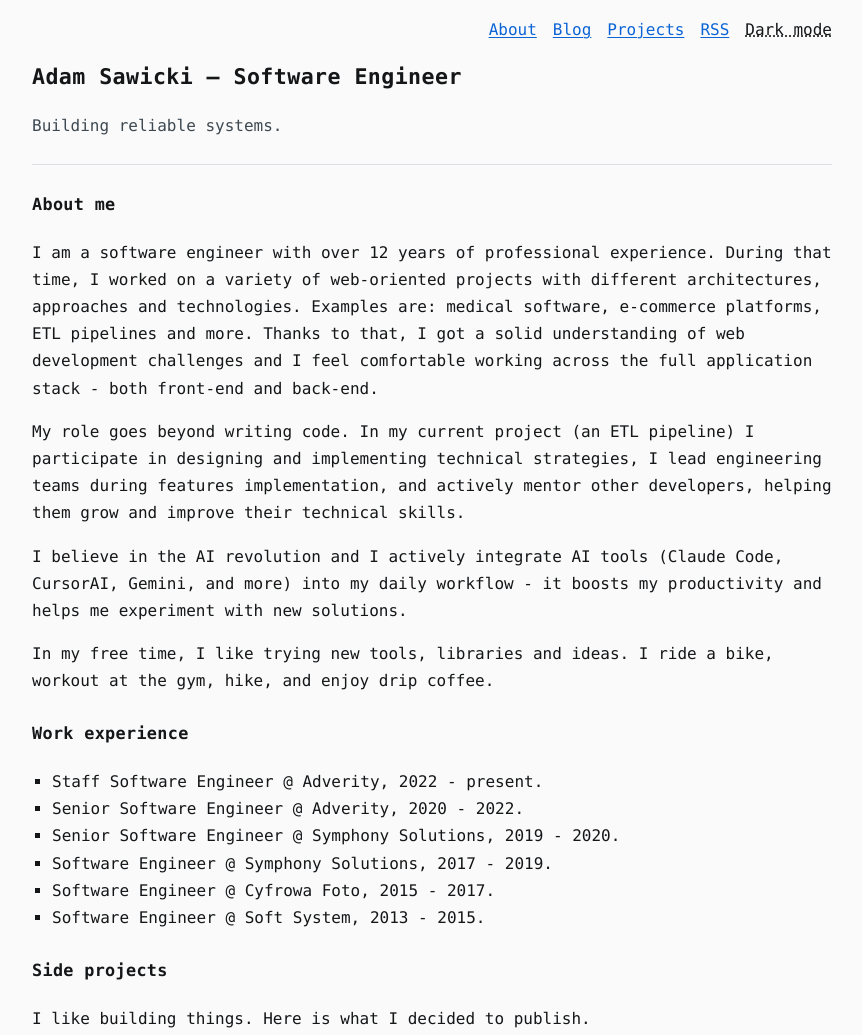
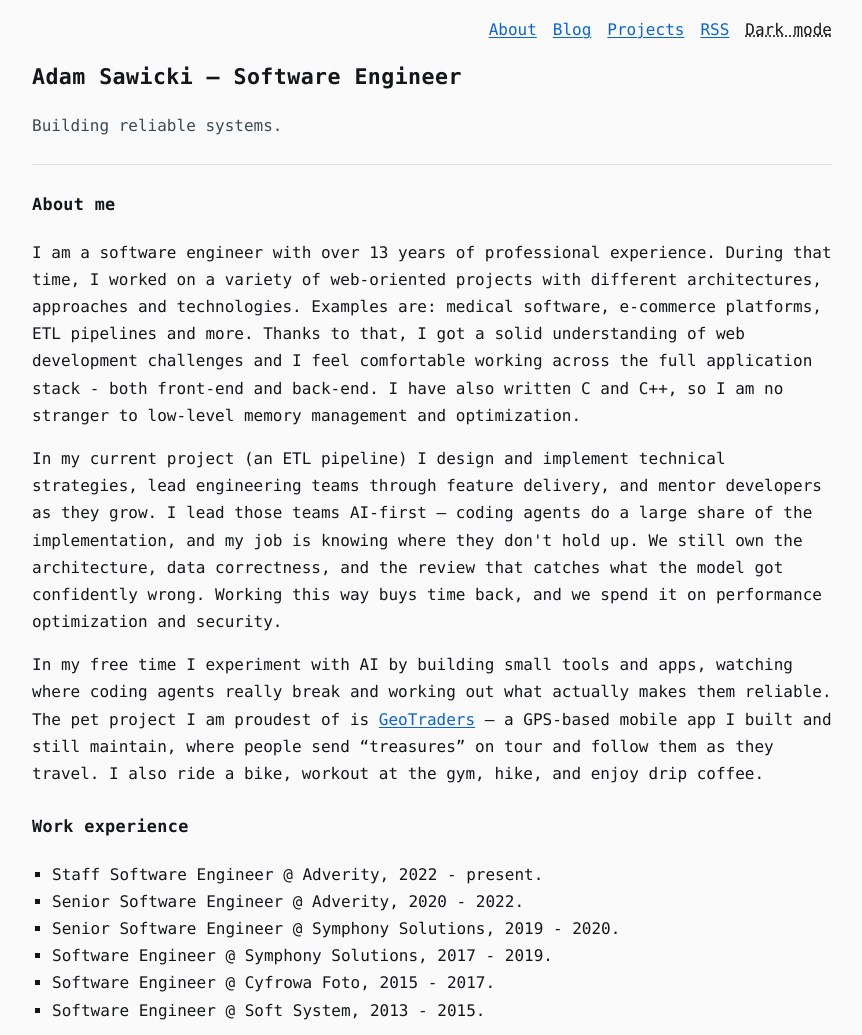
Before and after one commit to frycz/frycz.github.io, a Gatsby site: page / in a window 1280 px wide. Shown: the top 1035 px of the page, without its empty margins (208-1070 px from the left). Built offline with nearby package versions, Linux system fonts and the light colour scheme; Gatsby itself is replaced by a stand-in of ours.

Commit message:
update about

```diff
--- a/src/pages/index.js
+++ b/src/pages/index.js
@@ -11,29 +11,34 @@ const IndexPage = ({ data }) => {
       <section aria-labelledby="about-heading">
         <h2 id="about-heading">About me</h2>
         <p>
-          I am a software engineer with over 12 years of professional
+          I am a software engineer with over 13 years of professional
           experience. During that time, I worked on a variety of web-oriented
           projects with different architectures, approaches and technologies.
           Examples are: medical software, e-commerce platforms, ETL pipelines
           and more. Thanks to that, I got a solid understanding of web
           development challenges and I feel comfortable working across the full
-          application stack - both front-end and back-end.
+          application stack - both front-end and back-end. I have also written C
+          and C++, so I am no stranger to low-level memory management and
+          optimization.
         </p>
         <p>
-          My role goes beyond writing code. In my current project (an ETL
-          pipeline) I participate in designing and implementing technical
-          strategies, I lead engineering teams during features implementation,
-          and actively mentor other developers, helping them grow and improve
-          their technical skills.
+          In my current project (an ETL pipeline) I design and implement
+          technical strategies, lead engineering teams through feature delivery,
+          and mentor developers as they grow. I lead those teams AI-first —
+          coding agents do a large share of the implementation, and my job is
+          knowing where they don't hold up. We still own the architecture, data
+          correctness, and the review that catches what the model got
+          confidently wrong. Working this way buys time back, and we spend it on
+          performance optimization and security.
         </p>
         <p>
-          I believe in the AI revolution and I actively integrate AI tools
-          (Claude Code, CursorAI, Gemini, and more) into my daily workflow - it
-          boosts my productivity and helps me experiment with new solutions.
-        </p>
-        <p>
-          In my free time, I like trying new tools, libraries and ideas. I ride
-          a bike, workout at the gym, hike, and enjoy drip coffee.
+          In my free time I experiment with AI by building small tools and apps,
+          watching where coding agents really break and working out what
+          actually makes them reliable. The pet project I am proudest of is{" "}
+          <a href="https://www.geotraders.app">GeoTraders</a> — a GPS-based
+          mobile app I built and still maintain, where people send
+          “treasures” on tour and follow them as they travel. I also
+          ride a bike, workout at the gym, hike, and enjoy drip coffee.
         </p>
       </section>
 
```
